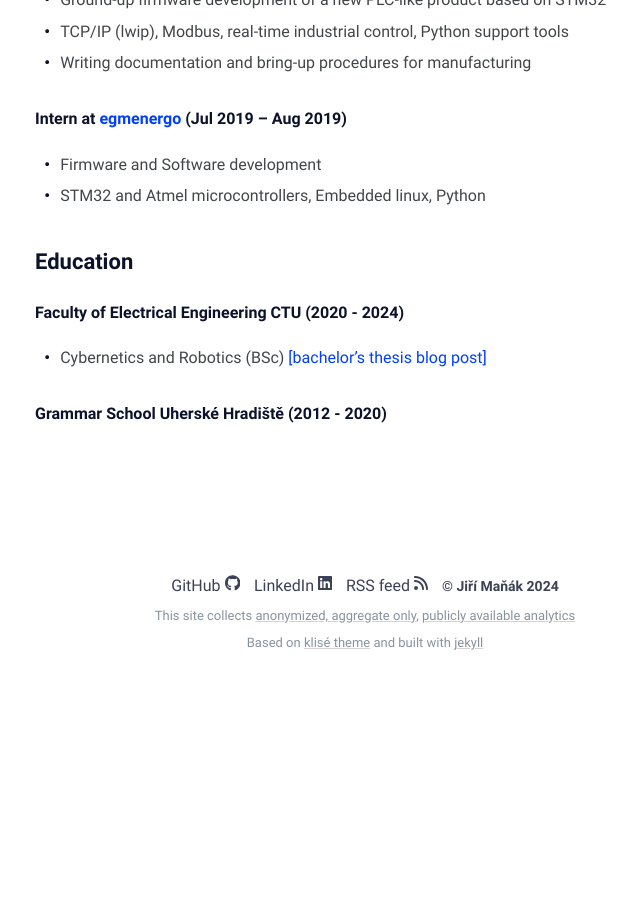
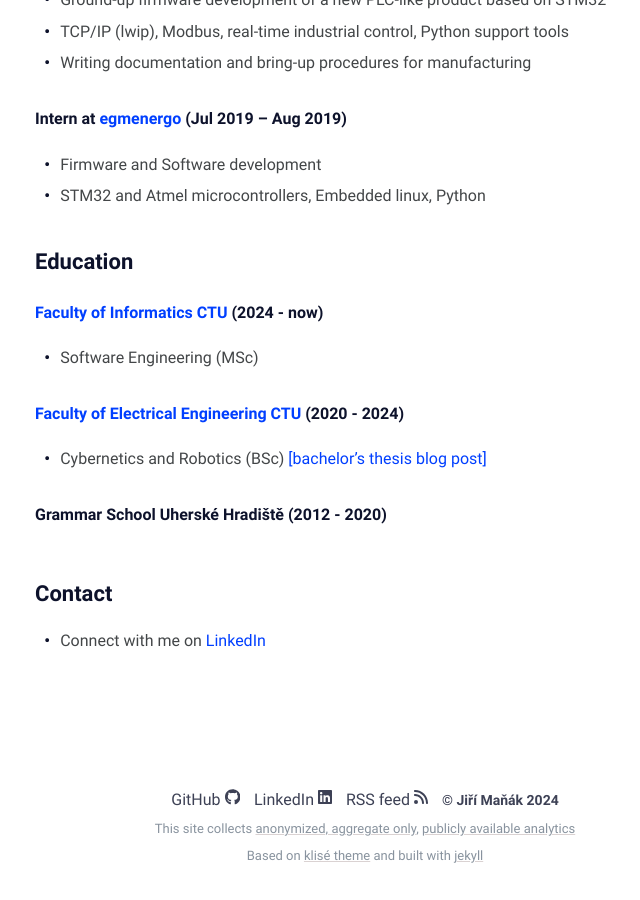
Before and after one commit to manakjiri/personal-website, a Jekyll site: the page built from _pages/about.md, in a window 1280 px wide and 900 px high, scrolled down 1719 px. Shown: the whole window, without its empty margins (275-915 px from the left). Built offline with Jekyll 4.4.1, drawn with Linux system fonts in a browser that asks for light colours; before the commit the page ends 2406 px from its top, so only the background shows below that; some of the changed text lies outside the part shown.

Commit message:
add contacts to about, format md

```diff
--- a/_pages/about.md
+++ b/_pages/about.md
@@ -16,46 +16,50 @@ Also likes to venture into high-performance backend services, deployment and app
 
 ## Work Experience
 
-__Technical Lead at [Z-Bionics](https://www.z-bionics.com/) (Jan 2022 - now)__
+**Technical Lead at [Z-Bionics](https://www.z-bionics.com/) (Jan 2021 - Jul 2022 - now)**
 
 Joined the core team to help out with the firmware development initially, gradually transitioned into a team lead, and finally also took on most of the high-level product design. My responsibilities include
 
 - Leading a team of firmware developers, a hardware designer and a full-stack web developer
-    - Two major hardware platform redesigns took place over the course of my involvement, we have perfected it and kept up with the changing requirements; designing, manufacturing, and bringing up five hardware revisions in total
-    - The team also delivered robust, maintainable, and testable firmware for all the sub-components within the product. Challenges included motor control, detection of abnormal events, and muscle signal processing
-    - We developed a web-based configuration interface for internal uses and training as well as a mobile application for customer use.
+  - Two major hardware platform redesigns took place over the course of my involvement, we have perfected it and kept up with the changing requirements; designing, manufacturing, and bringing up five hardware revisions in total
+  - The team also delivered robust, maintainable, and testable firmware for all the sub-components within the product. Challenges included motor control, detection of abnormal events, and muscle signal processing
+  - We developed a web-based configuration interface for internal uses and training as well as a mobile application for customer use.
 - Overlooking quality assurance and testing, CI/CD and documentation
-    - All major release and packaging tasks are automated.
+  - All major release and packaging tasks are automated.
 - Coordinating design and manufacturing with other teams and external partners
-    - Mechanical design for packaging, motor drive, and control capability assessment
-    - PCB manufacturing and assembly with local and overseas vendors.
+  - Mechanical design for packaging, motor drive, and control capability assessment
+  - PCB manufacturing and assembly with local and overseas vendors.
 
 <!-- The electronics need to conform to the specific requirements of the product, which is built unique for each customer. The tech needs to get out of the way of mechanical parts, to keep the aesthetics and rigidity, while working with tight power and space constraints. With each iteration we managed to better integrate the design, optimize for assembly, increase observability of anomalies and decrease the power consumption. -->
 
-
-__Software Engineer at [Prusa Research](https://www.prusa3d.com/) (Dec 2021 – Jul 2022)__
+**Software Engineer at [Prusa Research](https://www.prusa3d.com/) (Dec 2021 – Jul 2022)**
 
 - Developing firmware for the next generation of 3D printers
 - Worked with STM32 microcontrollers, Embedded linux, Yocto, C, Python
 
-
-__Systems Developer at [TTC MARCONI](https://ttc-marconi.com/) (Apr 2020 - Dec 2021)__
+**Systems Developer at [TTC MARCONI](https://ttc-marconi.com/) (Apr 2020 - Dec 2021)**
 
 - Ground-up firmware development of a new PLC-like product based on STM32
 - TCP/IP (lwip), Modbus, real-time industrial control, Python support tools
 - Writing documentation and bring-up procedures for manufacturing
 
-
-__Intern at [egmenergo](https://www.egmenergo.cz/) (Jul 2019 – Aug 2019)__
+**Intern at [egmenergo](https://www.egmenergo.cz/) (Jul 2019 – Aug 2019)**
 
 - Firmware and Software development
 - STM32 and Atmel microcontrollers, Embedded linux, Python
 
-
 ## Education
 
-__Faculty of Electrical Engineering CTU (2020 - 2024)__
+**[Faculty of Informatics CTU](https://fit.cvut.cz) (2024 - now)**
+
+- Software Engineering (MSc)
+
+**[Faculty of Electrical Engineering CTU](https://fel.cvut.cz) (2020 - 2024)**
+
 - Cybernetics and Robotics (BSc) [[bachelor's thesis blog post]]({% post_url /projects/2024-04-25-bcs-thesis %})
 
+**Grammar School Uherské Hradiště (2012 - 2020)**
 
-__Grammar School Uherské Hradiště (2012 - 2020)__
+## Contact
+
+- Connect with me on [LinkedIn](https://www.linkedin.com/in/{{ site.linkedin_username }})
```
